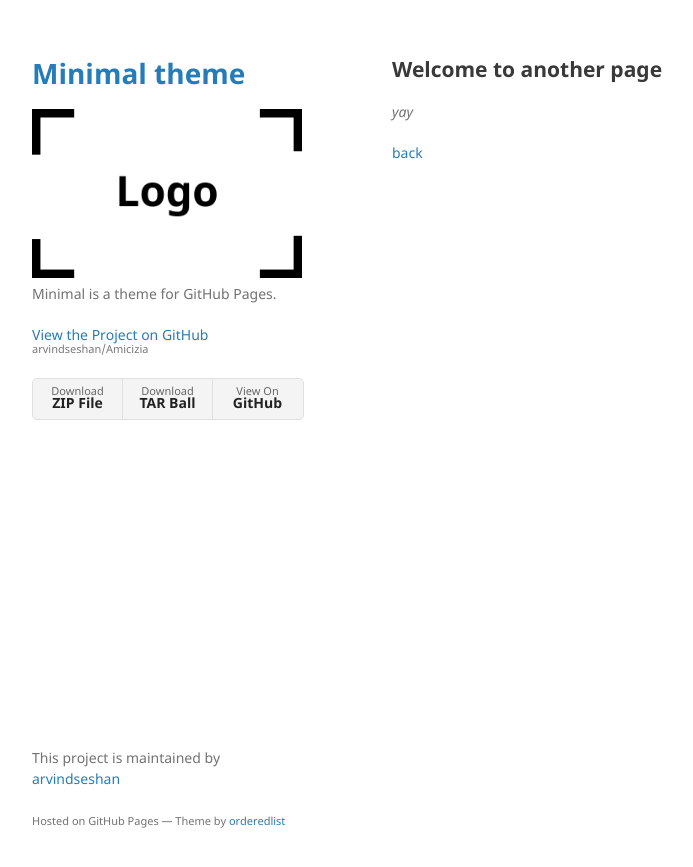
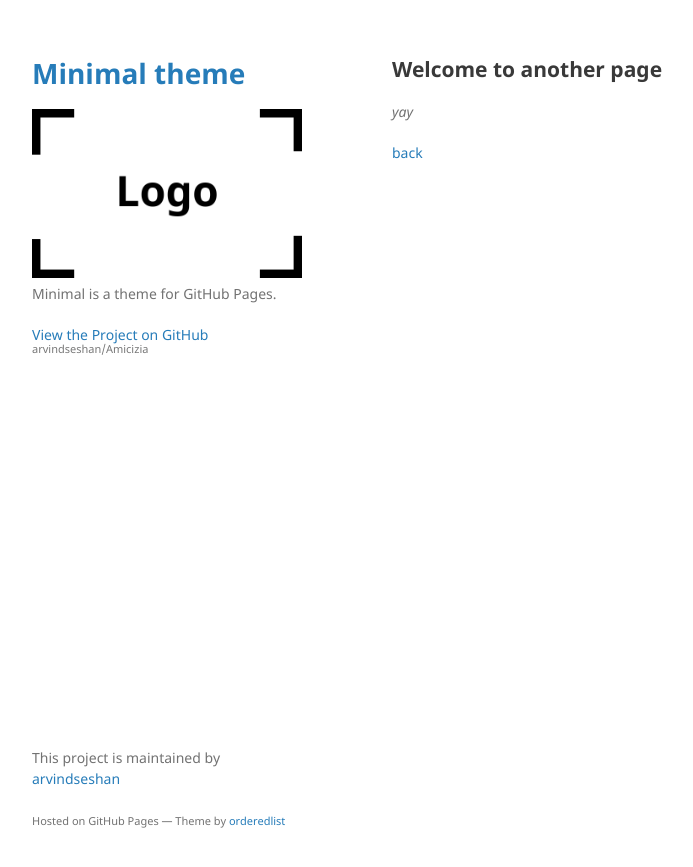
Before and after one commit to arvindseshan/Amicizia, a Jekyll site: the page built from another-page.md, in a window 1280 px wide. Shown: the top 867 px of the page, without its empty margins (178-871 px from the left). Built offline with Jekyll 4.4.1, drawn with Linux system fonts in a browser that asks for light colours; our own code applies the rules of GitHub Pages for plain Markdown files.

Commit message:
Update default.html

```diff
--- a/_layouts/default.html
+++ b/_layouts/default.html
@@ -30,13 +30,7 @@
         <p class="view"><a href="{{ site.github.owner_url }}">View My GitHub Profile</a></p>
         {% endif %}
 
-        {% if site.show_downloads %}
-        <ul class="downloads">
-          <li><a href="{{ site.github.zip_url }}">Download <strong>ZIP File</strong></a></li>
-          <li><a href="{{ site.github.tar_url }}">Download <strong>TAR Ball</strong></a></li>
-          <li><a href="{{ site.github.repository_url }}">View On <strong>GitHub</strong></a></li>
-        </ul>
-        {% endif %}
+
       </header>
       <section>
 
```
